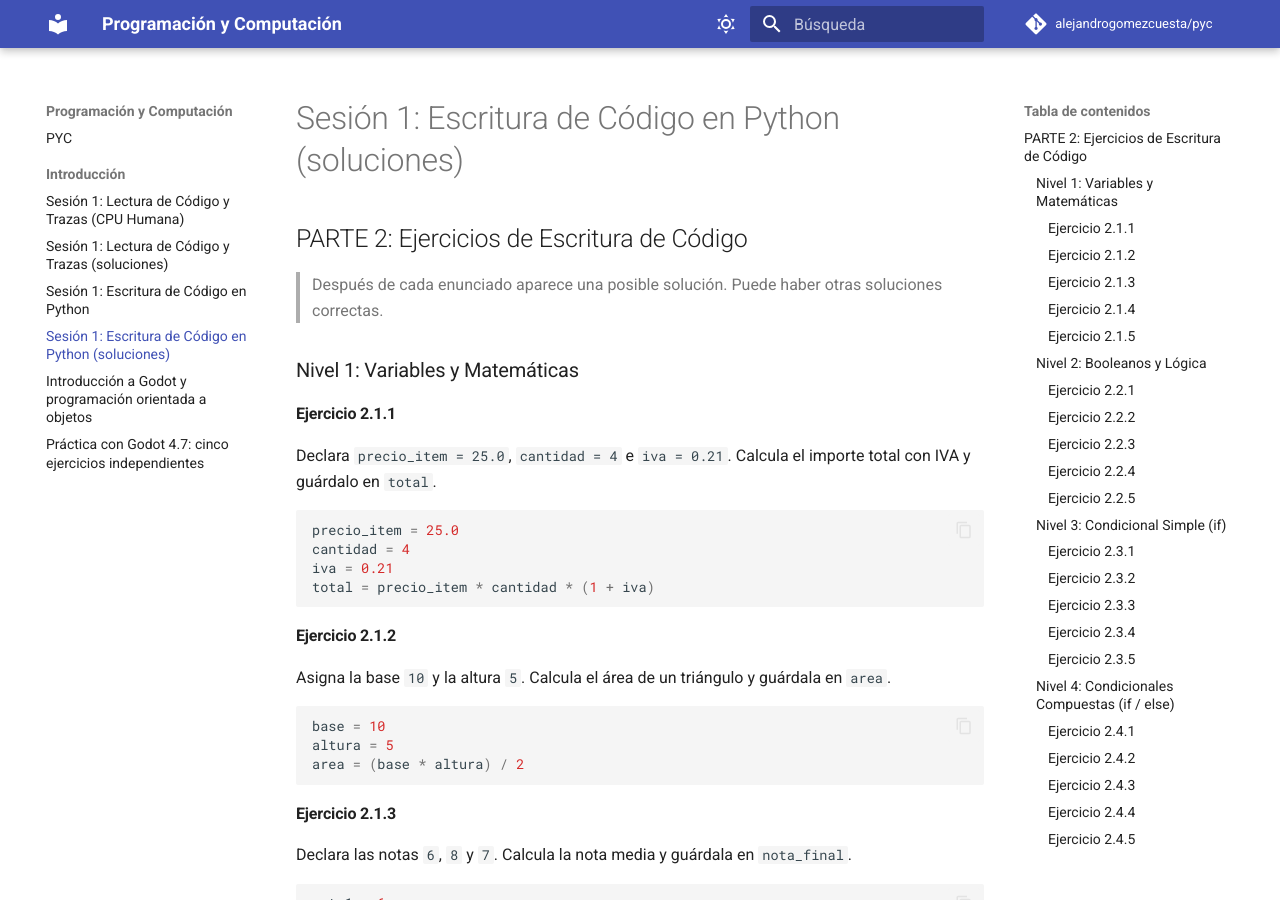
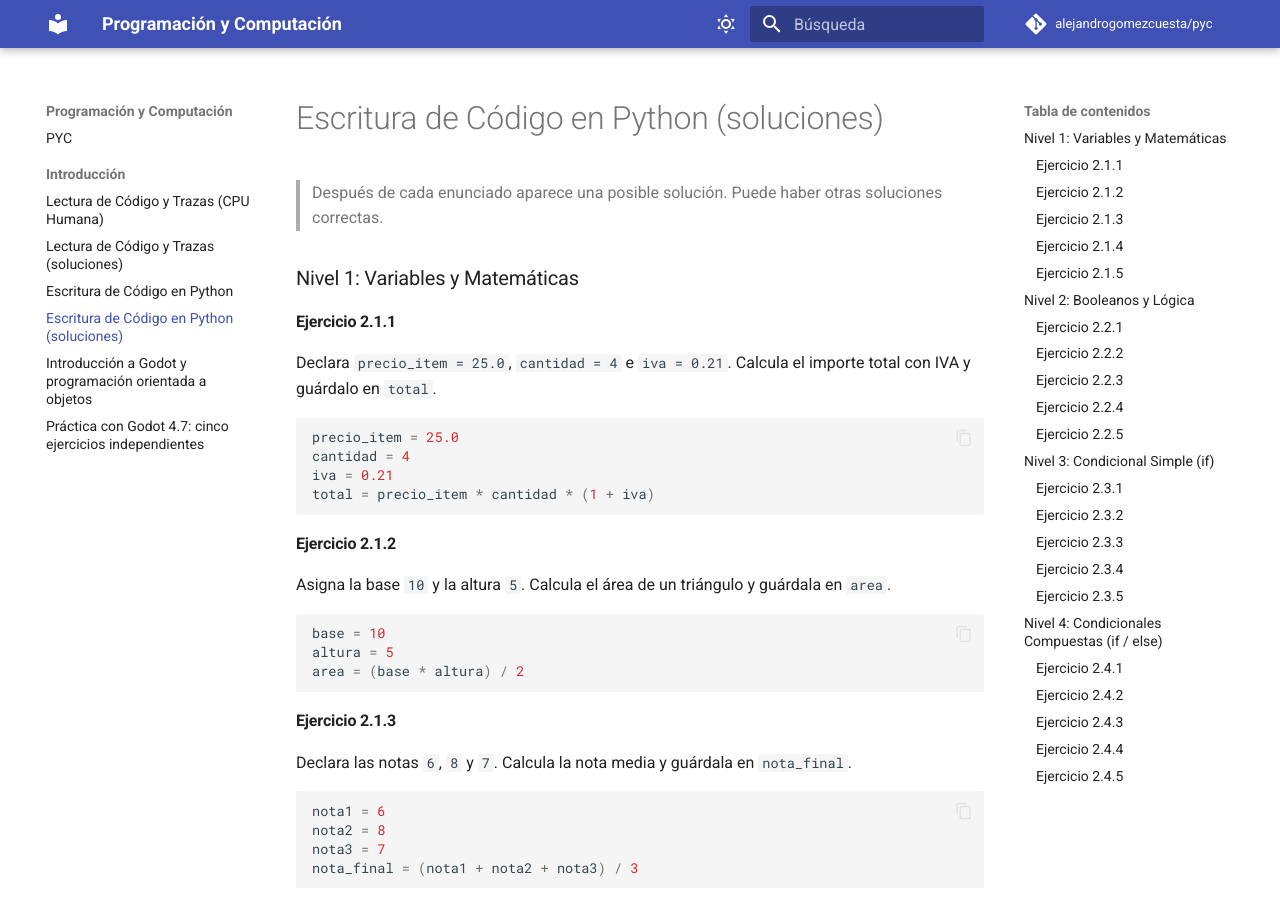
Before and after one commit to alejandrogomezcuesta/pyc, an MkDocs documentation site: the page built from docs/introducción/04-escribir-codigo-soluciones.md, in a window 1280 px wide and 900 px high. Built offline with MkDocs 1.6.1 and Material for MkDocs 9.7.7, drawn with Linux system fonts in a browser that asks for light colours; comment, search, counter and statistics services are not loaded.

Commit message:
eliminamos los títulos de sesión 1

```diff
--- a/docs/introducción/01-leer-codigo.md
+++ b/docs/introducción/01-leer-codigo.md
@@ -1,6 +1,6 @@
-# Sesión 1: Lectura de Código y Trazas (CPU Humana)
+# Lectura de Código y Trazas (CPU Humana)
 
-## PARTE 1: Lectura de Código y Trazas (¿Qué hace el ordenador?)
+## Lectura de Código y Trazas (¿Qué hace el ordenador?)
 
 > **Instrucciones:** No uses el ordenador. Lee el código en papel, sigue el flujo de ejecución paso a paso y responde a lo que se pide en cada reto.
 
--- a/docs/introducción/02-leer-codigo-soluciones.md
+++ b/docs/introducción/02-leer-codigo-soluciones.md
@@ -1,4 +1,4 @@
-# Sesión 1: Lectura de Código y Trazas (soluciones)
+# Lectura de Código y Trazas (soluciones)
 
 > Cada tabla muestra el estado de las variables después de ejecutar cada instrucción relevante.
 
--- a/docs/introducción/03-escribir-codigo.md
+++ b/docs/introducción/03-escribir-codigo.md
@@ -1,4 +1,4 @@
-# Sesión 1: Escritura de Código en Python
+# Escritura de Código en Python
 
 ## PARTE 2: Ejercicios de Escritura de Código
 
--- a/docs/introducción/04-escribir-codigo-soluciones.md
+++ b/docs/introducción/04-escribir-codigo-soluciones.md
@@ -1,6 +1,4 @@
-# Sesión 1: Escritura de Código en Python (soluciones)
-
-## PARTE 2: Ejercicios de Escritura de Código
+# Escritura de Código en Python (soluciones)
 
 > Después de cada enunciado aparece una posible solución. Puede haber otras soluciones correctas.
 
```
